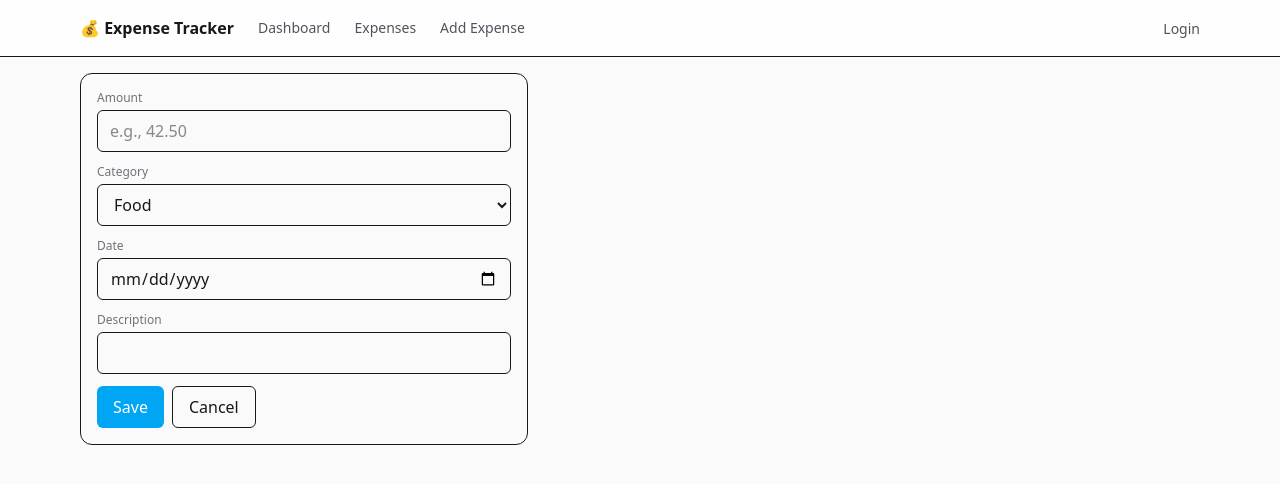
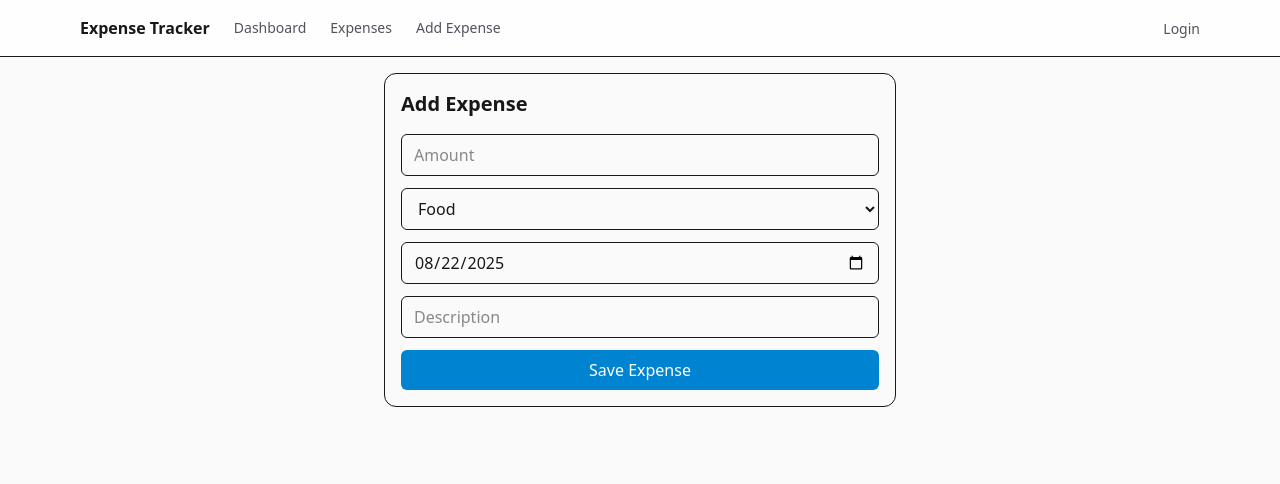
Before and after one commit to Daniil-Stoljar/Expenses-Tracker, a React (Vite) app in the folder expense-tracker/: page /expenses/new in a window 1280 px wide. Shown: the top 484 px of the page. Built offline with nearby package versions, Linux system fonts and the light colour scheme.

Commit message:
refractored navigation

```diff
--- a/expense-tracker/src/App.tsx
+++ b/expense-tracker/src/App.tsx
@@ -5,7 +5,7 @@ export default function App() {
     <div className="min-h-dvh bg-zinc-50 text-zinc-900">
       <header className="border-b bg-white/70 backdrop-blur sticky top-0 z-10">
         <nav className="mx-auto max-w-6xl px-4 h-14 flex items-center gap-6">
-          <span className="font-semibold">💰 Expense Tracker</span>
+          <span className="font-semibold">Expense Tracker</span>
           <NavLink
             to="/"
             className="text-sm text-zinc-600 data-[active]:text-black"
--- a/expense-tracker/src/Pages/AddEditExpenses.tsx
+++ b/expense-tracker/src/Pages/AddEditExpenses.tsx
@@ -1,45 +1,15 @@
+import ExpenseForm from "../components/ExpenseForm";
+
 export default function AddEditExpense() {
+  const handleSave = (expense: any) => {
+    console.log("Saved expense:", expense);
+    // for later: insert/update expense in Supabase
+  };
+
   return (
-    <form className="rounded-xl border p-4 grid gap-3 max-w-md">
-      <div>
-        <label className="block text-xs text-zinc-500 mb-1">Amount</label>
-        <input
-          type="number"
-          placeholder="e.g., 42.50"
-          className="w-full border rounded-md px-3 py-2"
-        />
-      </div>
-      <div>
-        <label className="block text-xs text-zinc-500 mb-1">Category</label>
-        <select className="w-full border rounded-md px-3 py-2">
-          <option>Food</option>
-          <option>Rent</option>
-          <option>Travel</option>
-          <option>Shopping</option>
-          <option>Utilities</option>
-          <option>Health</option>
-          <option>Other</option>
-        </select>
-      </div>
-      <div>
-        <label className="block text-xs text-zinc-500 mb-1">Date</label>
-        <input type="date" className="w-full border rounded-md px-3 py-2" />
-      </div>
-      <div>
-        <label className="block text-xs text-zinc-500 mb-1">Description</label>
-        <input type="text" className="w-full border rounded-md px-3 py-2" />
-      </div>
-      <div className="flex gap-2">
-        <button
-          type="submit"
-          className="bg-sky-500 text-white rounded-md px-4 py-2"
-        >
-          Save
-        </button>
-        <button type="button" className="border rounded-md px-4 py-2">
-          Cancel
-        </button>
-      </div>
-    </form>
+    <section className="rounded-xl border p-4 max-w-lg mx-auto">
+      <h2 className="text-xl font-semibold mb-4">Add Expense</h2>
+      <ExpenseForm onSave={handleSave} />
+    </section>
   );
 }
--- a/expense-tracker/src/Pages/Dashnoard.tsx
+++ b/expense-tracker/src/Pages/Dashnoard.tsx
@@ -1,4 +1,4 @@
-import { CategoryPieChart, MonthlyBarChart } from "../components/ExpensesChart";
+import { CategoryPieChart, MonthlyBarChart } from "../components/ExpenseCharts";
 import { categoryData, monthlyData } from "../mockData";
 
 export default function Dashboard() {
--- /dev/null
+++ b/expense-tracker/src/components/ExpenseForm.tsx
@@ -0,0 +1,70 @@
+import { useState } from "react";
+
+interface ExpenseFormProps {
+  onSave: (expense: Expense) => void;
+}
+
+interface Expense {
+  amount: number;
+  category: string;
+  description: string;
+  date: string;
+}
+
+export default function ExpenseForm({ onSave }: ExpenseFormProps) {
+  const [amount, setAmount] = useState("");
+  const [category, setCategory] = useState("Food");
+  const [description, setDescription] = useState("");
+  const [date, setDate] = useState(new Date().toISOString().split("T")[0]);
+
+  const handleSubmit = (e: React.FormEvent) => {
+    e.preventDefault();
+    onSave({ amount: Number(amount), category, description, date });
+    setAmount("");
+    setCategory("Food");
+    setDescription("");
+    setDate(new Date().toISOString().split("T")[0]);
+  };
+
+  return (
+    <form onSubmit={handleSubmit} className="flex flex-col gap-3">
+      <input
+        type="number"
+        placeholder="Amount"
+        className="border rounded-md px-3 py-2"
+        value={amount}
+        onChange={(e) => setAmount(e.target.value)}
+        required
+      />
+      <select
+        className="border rounded-md px-3 py-2"
+        value={category}
+        onChange={(e) => setCategory(e.target.value)}
+      >
+        <option>Food</option>
+        <option>Rent</option>
+        <option>Travel</option>
+        <option>Shopping</option>
+      </select>
+      <input
+        type="date"
+        className="border rounded-md px-3 py-2"
+        value={date}
+        onChange={(e) => setDate(e.target.value)}
+      />
+      <input
+        type="text"
+        placeholder="Description"
+        className="border rounded-md px-3 py-2"
+        value={description}
+        onChange={(e) => setDescription(e.target.value)}
+      />
+      <button
+        type="submit"
+        className="bg-sky-600 text-white py-2 rounded-md hover:bg-sky-700"
+      >
+        Save Expense
+      </button>
+    </form>
+  );
+}
```
Also changed, not shown: expense-tracker/src/components/ExpenseCharts.tsx (renamed from expense-tracker/src/components/ExpensesChart.tsx).
